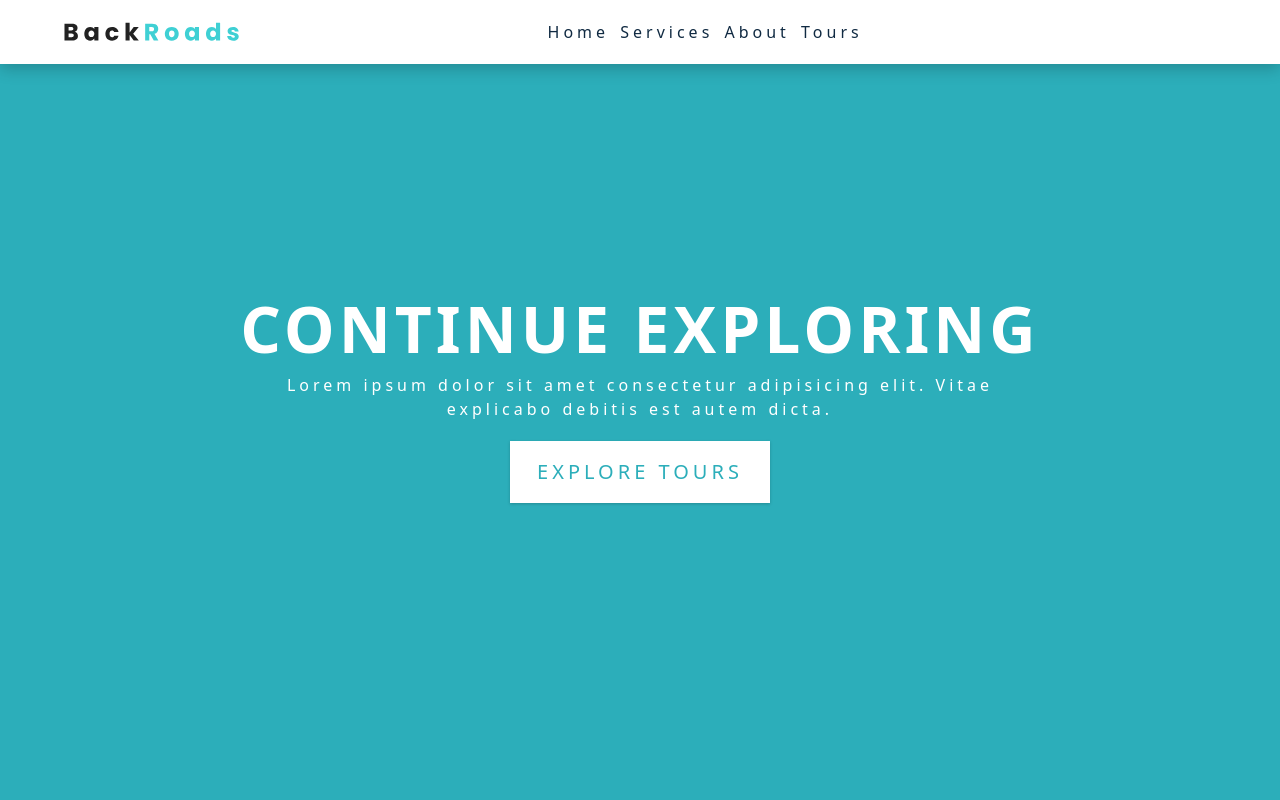
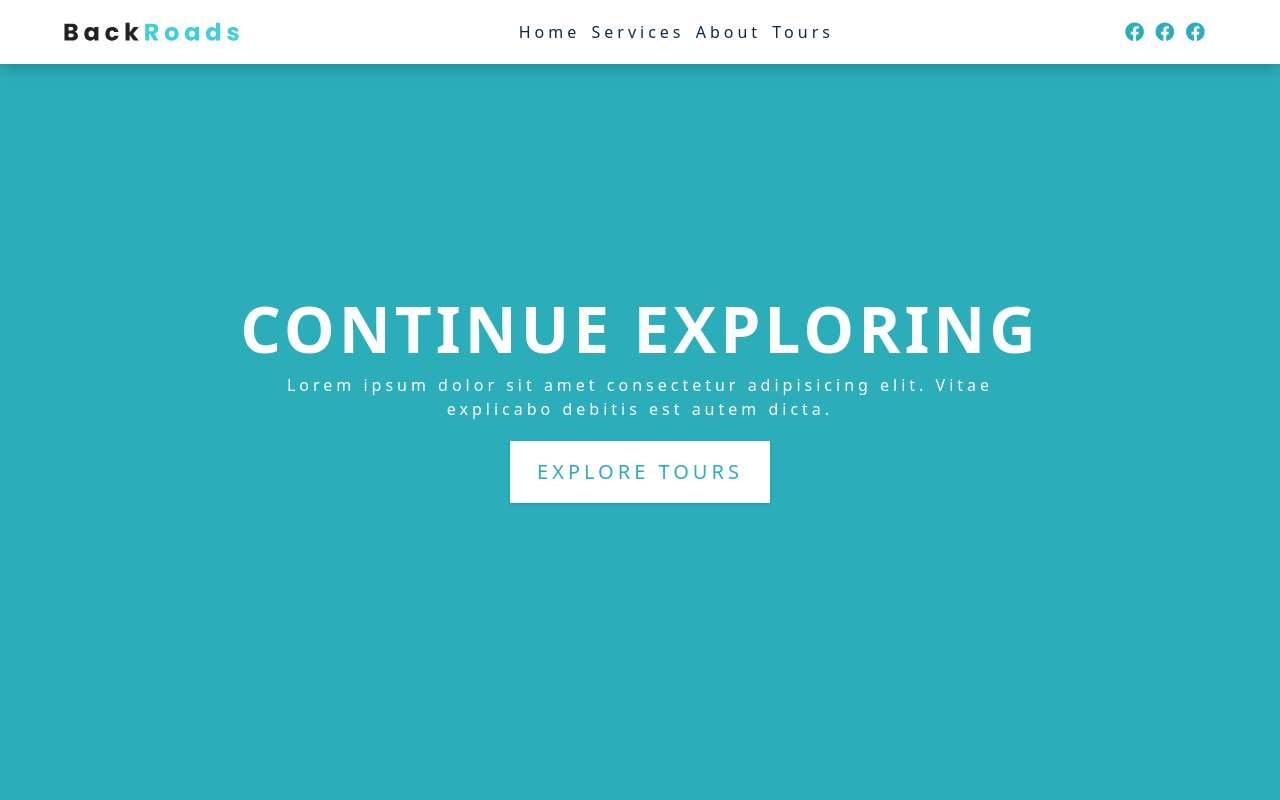
Before and after one commit to chanawit-k/backroads-app, a React (Create React App) app: page / in a window 1280 px wide. Shown: the top 800 px of the page. Built offline with nearby package versions, Linux system fonts and the light colour scheme.

Commit message:
- dynamic social link

```diff
--- a/public/index.html
+++ b/public/index.html
@@ -24,6 +24,14 @@
       work correctly both with client-side routing and a non-root public URL.
       Learn how to configure a non-root public URL by running `npm run build`.
     -->
+    <!-- font-awesome -->
+    <link
+      rel="stylesheet"
+      href="https://cdnjs.cloudflare.com/ajax/libs/font-awesome/5.12.0/css/all.min.css"
+      integrity="sha512-c93ifPoTvMdEJH/rKIcBx//AL1znq9+4/RmMGafI/vnTFe/dKwnn1uoeszE2zJBQTS1Ck5CqSBE+34ng2PthJg=="
+      crossorigin="anonymous"
+      referrerpolicy="no-referrer"
+    />
     <title>React App</title>
   </head>
   <body>
--- a/src/components/Navbar.js
+++ b/src/components/Navbar.js
@@ -1,6 +1,6 @@
 import React from 'react'
 import img from '../images/logo.svg'
-import { PageLink } from '../data'
+import { pageLink, socialLink } from '../data'
 const Navbar = () => {
   return (
     <nav class="navbar">
@@ -13,7 +13,7 @@ const Navbar = () => {
         </div>
         {/* <!-- left this comment on purpose --> */}
         <ul class="nav-links" id="nav-links">
-          {PageLink.map((link) => {
+          {pageLink.map((link) => {
             return (
               <li key={link.id}>
                 <a href={link.href} class="nav-link">
@@ -25,21 +25,22 @@ const Navbar = () => {
         </ul>
 
         <ul class="nav-icons">
-          <li>
-            <a href="https://www.twitter.com" target="_blank" class="nav-icon">
-              <i class="fab fa-facebook"></i>
-            </a>
-          </li>
-          <li>
-            <a href="https://www.twitter.com" target="_blank" class="nav-icon">
-              <i class="fab fa-twitter"></i>
-            </a>
-          </li>
-          <li>
-            <a href="https://www.twitter.com" target="_blank" class="nav-icon">
-              <i class="fab fa-squarespace"></i>
-            </a>
-          </li>
+          {socialLink.map((social) => {
+            const { id, href, icon } = social
+            console.log(icon)
+            return (
+              <li key={id}>
+                <a
+                  href={href}
+                  target="_blank"
+                  rel="noreferrer"
+                  className="nav-icon"
+                >
+                  <i className="fab fa-facebook"></i>
+                </a>
+              </li>
+            )
+          })}
         </ul>
       </div>
     </nav>
--- a/src/data.js
+++ b/src/data.js
@@ -1,10 +1,12 @@
-export const PageLink = [
-  {
-    id: 1,
-    href: '#home',
-    text: 'home',
-  },
+export const pageLink = [
+  { id: 1, href: '#home', text: 'home' },
   { id: 2, href: '#services', text: 'services' },
   { id: 3, href: '#about', text: 'about' },
   { id: 4, href: '#tours', text: 'tours' },
 ]
+
+export const socialLink = [
+  { id: 1, href: 'https://www.twitter.com', icon: 'fab fa-facebook' },
+  { id: 2, href: 'https://www.twitter.com', icon: 'fab fa-twitter' },
+  { id: 3, href: 'https://www.twitter.com', icon: 'fab fa-squarespace' },
+]
```
